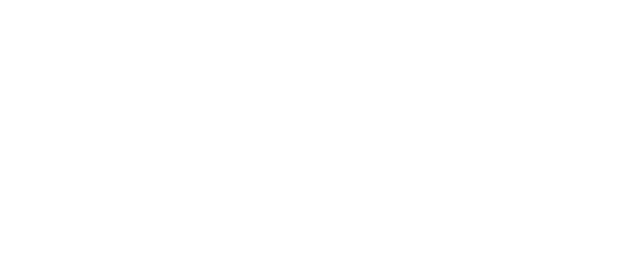
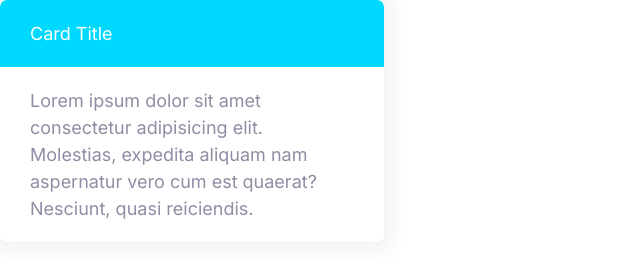
Before and after one commit to Mattmsun/nintendo, a plain HTML site: page index.html in a window 1280 px wide. Shown: the whole page, without its empty margins (0-640 px from the left). Drawn offline with Linux system fonts and the light colour scheme.

Commit message:
card component

```diff
--- a/css/styles.css
+++ b/css/styles.css
@@ -224,3 +224,21 @@ a{
         font-size: 1.5rem;
     }
 }
+
+/* Cards */
+.card{
+    border-radius: 7px;
+    box-shadow: 0 0 20px 10px #f3f3f3;
+    overflow: hidden;
+}
+.card__header, .card__body{
+    padding: 2rem 3rem;
+}
+.card--primary .card__header{
+    background: var(--color-primary);
+    color: #fff;
+}
+.card--secondary .card__header{
+    background: var(--color-secondary);
+    color: #fff;
+}
--- a/index.html
+++ b/index.html
@@ -12,6 +12,13 @@
     <link rel="stylesheet" href="css/styles.css">
 </head>
 <body>
-
+    <div style="width: 30%">
+        <div class="card card--secondary">
+            <header class="card__header">Card Title</header>
+            <div class="card__body">
+                Lorem ipsum dolor sit amet consectetur adipisicing elit. Molestias, expedita aliquam nam aspernatur vero cum est quaerat? Nesciunt, quasi reiciendis.
+            </div>
+        </div>
+    </div>
 </body>
 </html>
```
Also changed, not shown: components/card.html (added, +6 -0 lines).
